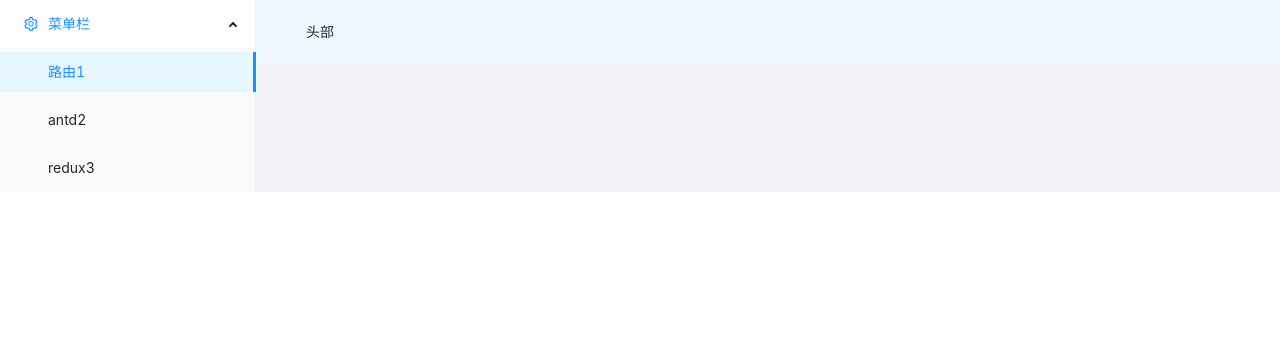
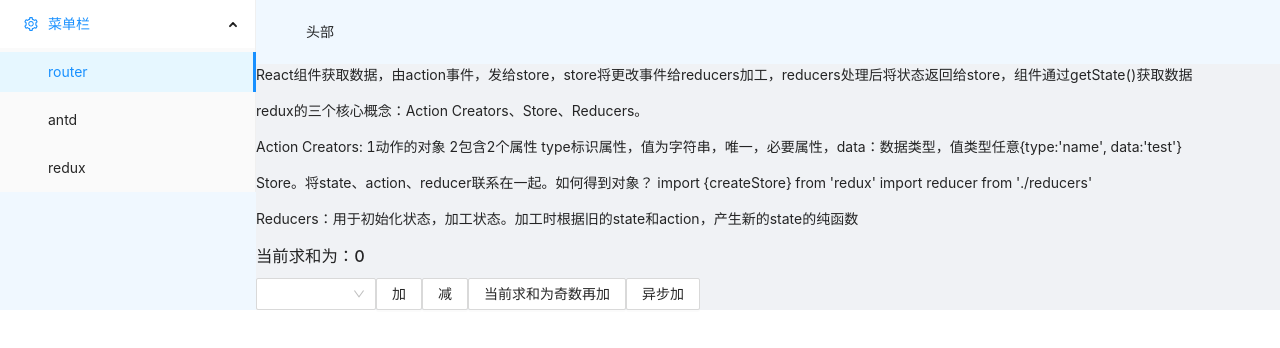
Before and after one commit to web-ljc/react-pro, a React (Create React App) app: page /reduxs in a window 1280 px wide. Shown: the top 348 px of the page. Built offline with nearby package versions, Linux system fonts and the light colour scheme.

Commit message:
feat: 封装简易版redux

```diff
--- a/package.json
+++ b/package.json
@@ -17,6 +17,7 @@
     "react-dom": "^18.0.0",
     "react-router-dom": "5",
     "react-scripts": "5.0.0",
+    "redux": "^4.1.2",
     "web-vitals": "^2.1.4"
   },
   "scripts": {
--- /dev/null
+++ b/src/components/Reduxs/index.jsx
@@ -0,0 +1,85 @@
+import React, { Component } from "react";
+import { Select, Button } from 'antd';
+import store from '../../redux/store'
+
+const { Option } = Select;
+
+export default class Reduxs extends Component{
+  state = {
+    text: 'React组件获取数据，由action事件，发给store，store将更改事件给reducers加工，reducers处理后将状态返回给store，组件通过getState()获取数据',
+    text2: 'redux的三个核心概念：Action Creators、Store、Reducers。',
+    text3: `Action Creators: 1动作的对象 2包含2个属性 type标识属性，值为字符串，唯一，必要属性，data：数据类型，值类型任意{type:'name', data:'test'}`,
+    text4: `Store。将state、action、reducer联系在一起。如何得到对象？ import {createStore} from 'redux' import reducer from './reducers'`,
+    text5: 'Reducers：用于初始化状态，加工状态。加工时根据旧的state和action，产生新的state的纯函数',
+    num: 0,
+    count: 0
+  }
+  componentDidMount() {
+    // 检测redux中状态的变化，只要变化，就调用render
+    // store.subscribe(() => {
+    //   this.setState({}) // 改状态就更新渲染
+    // })
+  }
+  increment = () => {
+    // const { count, num } = this.state
+    // this.setState({ count: count + num })
+    const { num } = this.state
+    store.dispatch({type: 'increment', data: num})
+  }
+  decrement = () => {
+    // const { count, num } = this.state
+    // this.setState({ count: count - num })
+    const { num } = this.state
+    store.dispatch({type: 'decrement', data: num})
+  }
+  incrementIfOdd = () => {
+    // const { count, num } = this.state
+    // if (count % 2 !== 0) {
+    //   this.setState({ count: count + num })
+    // }
+    const { num } = this.state
+    const count = store.getState()
+    if (count % 2 !== 0) {
+      store.dispatch({type: 'increment', data: num})
+    }
+  }
+  incrementAsync = () => {
+    // const { count, num } = this.state
+    // setTimeout(()=> {
+    //   this.setState({ count: count + num })
+    // }, 500)
+    const { num } = this.state
+    setTimeout(()=> {
+      store.dispatch({type: 'increment', data: num})
+    }, 500)
+  }
+  handleChange = (val) => {
+    const { num } = this.state
+    this.setState({ num: parseInt(val) })
+  }
+  render() {
+    return (
+      <>
+        <div>
+          <p> {this.state.text}  </p>
+          <p> {this.state.text2} </p>
+          <p> {this.state.text3} </p>
+          <p> {this.state.text4} </p>
+          <p> {this.state.text5} </p>
+        </div>
+        <div>
+          <h1>当前求和为：{store.getState()}</h1>
+        <Select ref={c => this.selectNum = c} onChange={this.handleChange} style={{ width: 120 }}>
+          <Option value="1">1</Option>
+          <Option value="2">2</Option>
+          <Option value="3">3</Option>
+        </Select>
+        <Button onClick={this.increment}>加</Button>
+        <Button onClick={this.decrement}>减</Button>
+        <Button onClick={this.incrementIfOdd}>当前求和为奇数再加</Button>
+        <Button onClick={this.incrementAsync}>异步加</Button>
+        </div>
+      </>
+    )
+  }
+}
--- /dev/null
+++ b/src/components/Reduxs/index.module.css
@@ -0,0 +1,3 @@
+.title {
+  background-color: burlywood;
+}
--- a/src/layouts/Content/index.jsx
+++ b/src/layouts/Content/index.jsx
@@ -2,6 +2,7 @@ import React, { Component } from 'react'
 import { Route } from 'react-router-dom'
 import Routers from '../../components/Router'
 import Antds from '../../components/Antds'
+import Reduxs from '../../components/Reduxs'
 
 export default class Content extends Component{
   render() {
@@ -9,6 +10,7 @@ export default class Content extends Component{
       <>
         <Route path='/routers' component={Routers} />
         <Route path='/antds' component={Antds} />
+        <Route path='/reduxs' component={Reduxs} />
       </>
     )
   }
--- a/src/layouts/Sider/index.jsx
+++ b/src/layouts/Sider/index.jsx
@@ -22,15 +22,19 @@ export default class Sider extends Component{
         <SubMenu key="sub1" icon={<SettingOutlined />} title="菜单栏">
             <Menu.Item key="1">
               <Link to='/routers'>
-                路由1
+                router
               </Link>
             </Menu.Item>
             <Menu.Item key="2">
               <Link to='/antds'>
-                antd2
+                antd
               </Link>
             </Menu.Item>
-            <Menu.Item key="3">redux3</Menu.Item>
+            <Menu.Item key="3">
+              <Link to='/reduxs'>
+                redux
+              </Link>
+            </Menu.Item>
         </SubMenu>
       </Menu>
     )
--- /dev/null
+++ b/src/redux/count_reducer.js
@@ -0,0 +1,18 @@
+/**
+ * 1.该文件是用于创建一个为count组件服务的reducer，reducer的本质就是一个函数
+ * 2.reducer函数会接到2个参数，分别为之前的状态 preState，动作对象 cation
+ */
+const initData = 0
+export default function countReducer(preState = initData, action) {
+  console.info(preState, action)
+  // 从action对象中获取 type、data
+  const {type, data} = action
+  switch(type) {
+    case 'increment':
+      return preState + data
+    case 'decrement':
+      return preState - data
+    default:
+      return preState
+  }
+}
--- /dev/null
+++ b/src/redux/store.js
@@ -0,0 +1,10 @@
+/**
+ * 该文件专门用于暴露一个store对象，整个应用只有一个store对象
+ */
+
+// 引入createStore专门用于创建redux中最为核心的store对象
+import { createStore } from 'redux'
+// 引入为count组件服务的reducer
+import countReducer from './count_reducer'
+
+export default createStore(countReducer)
```
Also changed, not shown: 1 other file (tests, documents, lock files or other folders).
